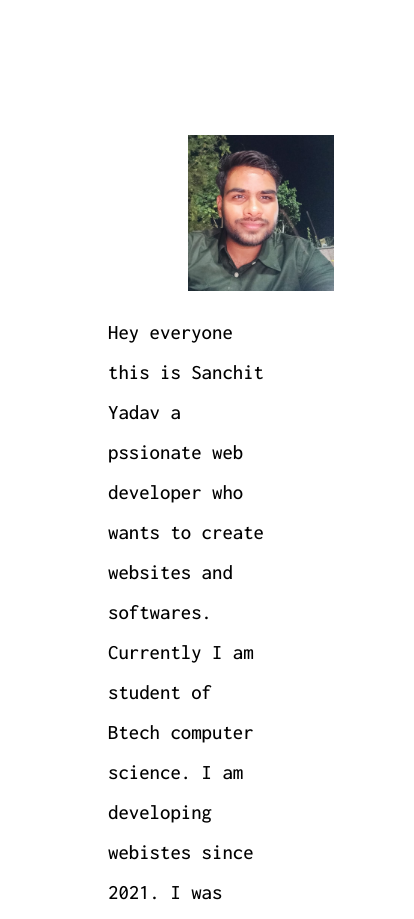
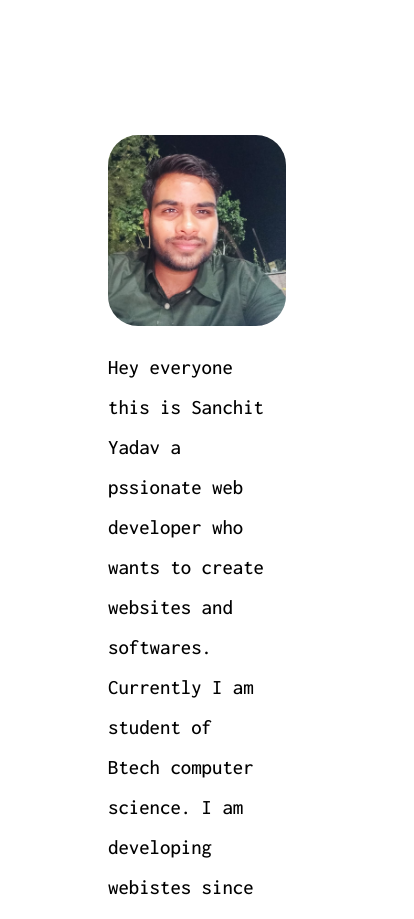
Before and after one commit to SanchitYadav2005/Portfolio-site, a React (Vite) app: page / in a window 390 px wide. Shown: the part 1220-2139 px from the top of the page, 414 px wide, since content can reach past the window. Built offline with nearby package versions, Linux system fonts and the light colour scheme.

Commit message:
seted width to 110% in responsiveness

```diff
--- a/src/styles/header.css
+++ b/src/styles/header.css
@@ -159,9 +159,7 @@
     width: 50%;
   }
   .intro-img{
-    width: 90%;
-    padding-left: 5em;
-    padding-right: 5em;
+    width: 110%;
   }
 
 }
```
